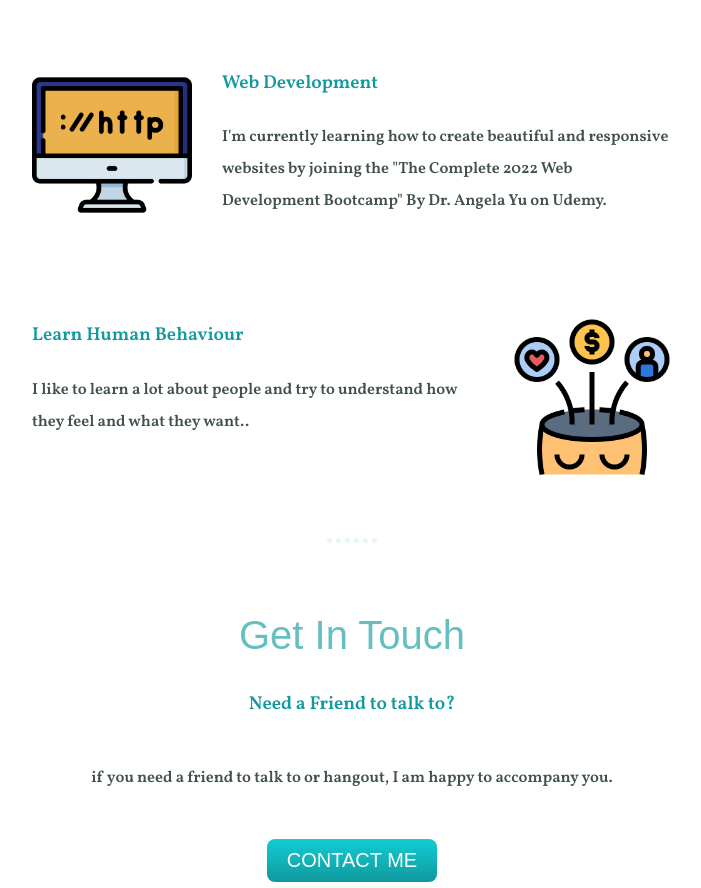
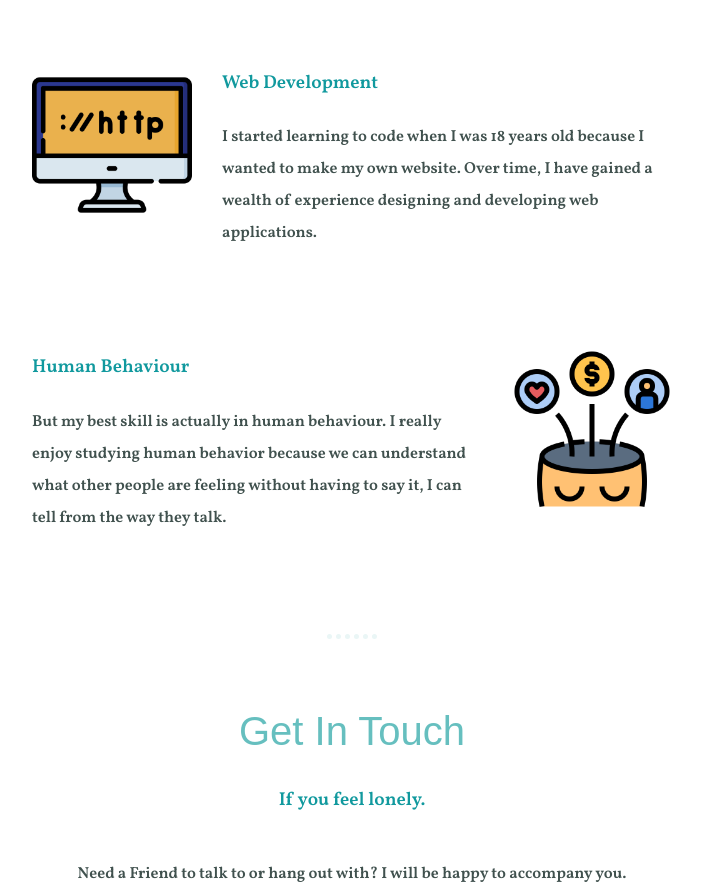
Before and after one commit to Andi-art/CV, a plain HTML site: page index.html in a window 1280 px wide. Shown: the part 1440-2328 px from the top of the page, without its empty margins (288-989 px from the left). Drawn offline with Linux system fonts and the light colour scheme; a web font is replaced by a local one.

Commit message:
Update index.html

```diff
--- a/index.html
+++ b/index.html
@@ -31,19 +31,19 @@
       <div class="skill-row">
         <img class="web-pic" src="CSS - My Site Images\website.png" alt="web-dev">
         <h3>Web Development</h3>
-        <p>I'm currently learning how to create beautiful and responsive websites by joining the "The Complete 2022 Web Development Bootcamp" By Dr. Angela Yu on Udemy.</p>
+        <p>I started learning to code when I was 18 years old because I wanted to make my own website. Over time, I have gained a wealth of experience designing and developing web applications.</p>
       </div>
       <div class="skill-row">
         <img class="human-behav" src="CSS - My Site Images\behavior.png" alt="human-behav">
-        <h3>Learn Human Behaviour</h3>
-        <p>I like to learn a lot about people and try to understand how they feel and what they want..</p>
+        <h3>Human Behaviour</h3>
+        <p>But my best skill is actually in human behaviour. I really enjoy studying human behavior because we can understand what other people are feeling without having to say it, I can tell from the way they talk.</p>
       </div>
     </div>
     <hr>
     <div class="contact-me">
       <h2>Get In Touch</h2>
-      <h3 class="h3-need">Need a Friend to talk to?</h3>
-      <p class="paragraf-need">if you need a friend to talk to or hangout, I am happy to accompany you.</p>
+      <h3 class="h3-need">If you feel lonely.</h3>
+      <p class="paragraf-need">Need a Friend to talk to or hang out with? I will be happy to accompany you.</p>
       <a class="btn" href="mailto:achmdadjie@gmail.com">CONTACT ME</a>
     </div>
   </div>
@@ -55,4 +55,5 @@
     <p class="copyright">© 2022 Andi Adjie @ Telkom University.</p>
   </div>
 </body>
+
 </html>
```
